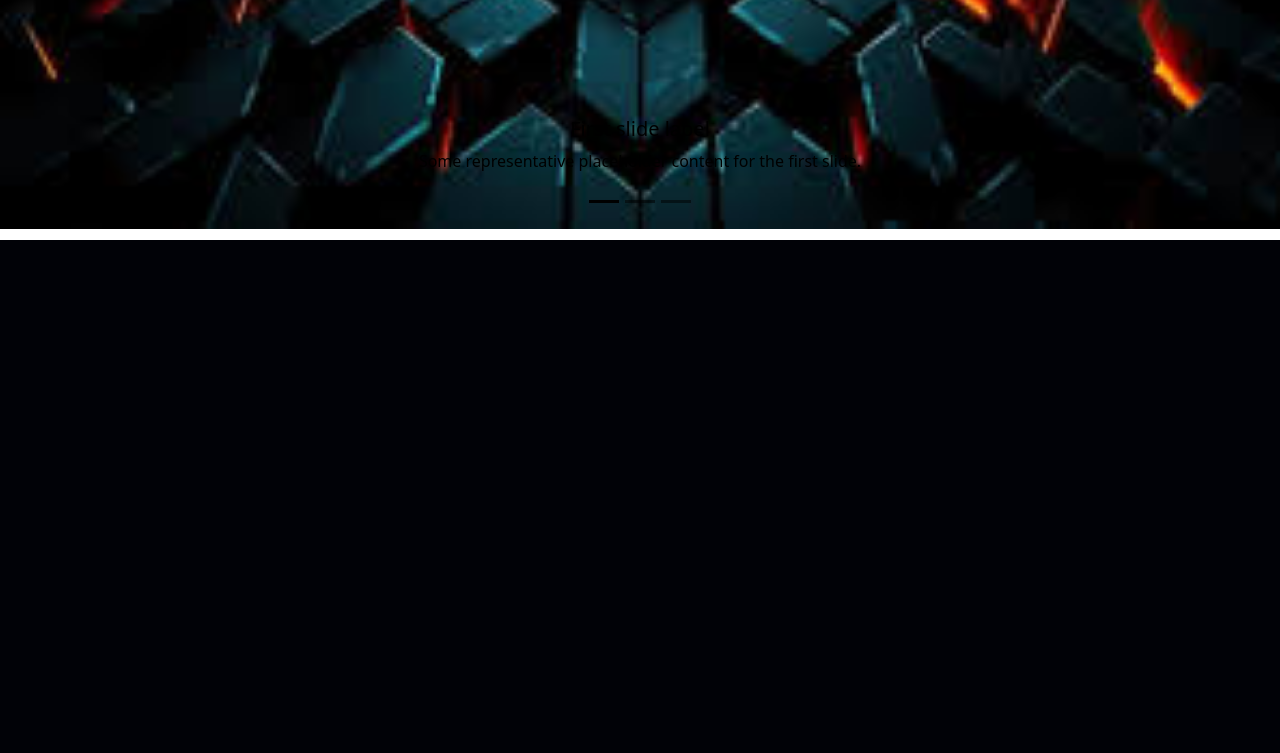
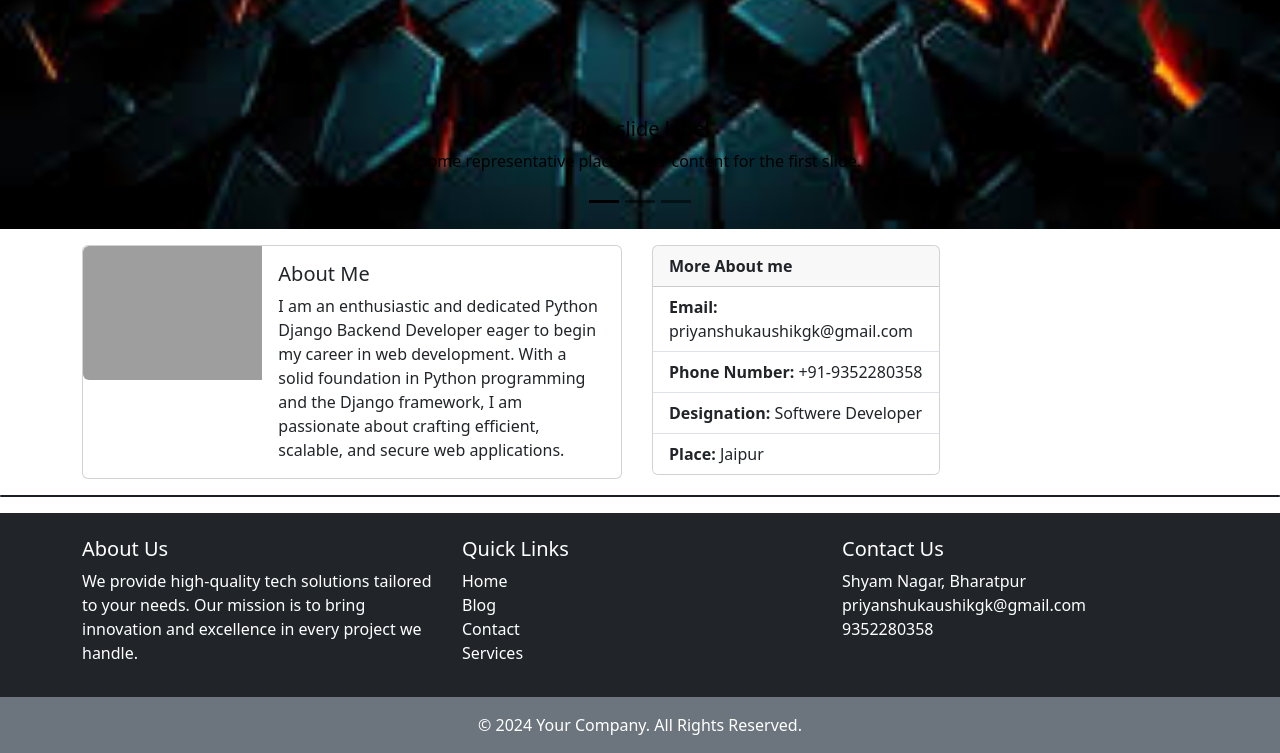
Before and after one commit to PriyanshuKaushikgk/django_project, a Django app: page / in a window 1280 px wide. Shown: the part 560-1313 px from the top of the page. Before the commit the page ends 800 px from the top, so only its background shows below. Run offline with Django 5.2, Linux system fonts and the light colour scheme; some libraries are stand-ins or nearby versions; grey boxes are pictures that could not be loaded.

Commit message:
update new thing

```diff
--- a/myapp/views.py
+++ b/myapp/views.py
@@ -4,10 +4,10 @@ from django.contrib.auth import authenticate,login,logout
 from django.contrib import messages
 from .models import Contact,Blogs
 # below import is done for sending mails(smtp)
-# from django.conf import settings
-# from django.core.mail import send_mail
-# from django.core import mail
-# from django.core.mail.message import EmailMessage
+from django.conf import settings
+from django.core.mail import send_mail
+from django.core import mail
+from django.core.mail.message import EmailMessage
 
 # Create your views here.
 def index(request):
@@ -28,12 +28,12 @@ def contact(request):
         query.save()
 
         # emails sending starts from here
-        # from_email =settings.EMAIL_HOST_USER
-        # connection=mail.get_connection()
-        # connection.open()
-        # email_message = mail.EmailMessage(f'Email from {fname}',f'UserEmail:{femail}\nUserPhoneNumber:{phone}\n\n\n QUERY: {desc}', from_email,['priyanshukaushi6919@gmail.com'],connection=connection)
-        # connection.send_message([email_message])
-        # connection.close()
+        from_email =settings.EMAIL_HOST_USER
+        connection=mail.get_connection()
+        connection.open()
+        email_message = mail.EmailMessage(f'Email from {fname}',f'UserEmail:{femail}\nUserPhoneNumber:{phone}\n\n\n QUERY: {desc}', from_email,['priyanshukaushi6919@gmail.com'],connection=connection)
+        connection.send_message([email_message])
+        connection.close()
 
         messages.info(request,"Thanks, For Reaching Us! We will get back You Soon.........")
         return redirect('/contact')
--- a/templates/base.html
+++ b/templates/base.html
@@ -5,6 +5,7 @@
     <meta name="viewport" content="width=device-width, initial-scale=1">
     <title>{% block title %}{% endblock title %}</title>
     <link href="https://cdn.jsdelivr.net/npm/bootstrap@5.3.3/dist/css/bootstrap.min.css" rel="stylesheet" integrity="sha384-QWTKZyjpPEjISv5WaRU9OFeRpok6YctnYmDr5pNlyT2bRjXh0JMhjY6hW+ALEwIH" crossorigin="anonymous">
+    <link href="https://cdn.jsdelivr.net/npm/bootstrap@5.3.0/dist/css/bootstrap.min.css" rel="stylesheet">
 
   </head>
   <body>
@@ -82,6 +83,41 @@
 
       {% endblock body %}
 
+        <footer class="bg-dark text-white pt-4">
+            <div class="container">
+                <div class="row">
+                    <!-- About Section -->
+                    <div class="col-md-4 mb-3">
+                        <h5>About Us</h5>
+                        <p>We provide high-quality tech solutions tailored to your needs. Our mission is to bring innovation and excellence in every project we handle.</p>
+                    </div>
+
+                    <!-- Links Section -->
+                    <div class="col-md-4 mb-3">
+                        <h5>Quick Links</h5>
+                        <ul class="list-unstyled">
+                            <li><a href="/" class="text-white text-decoration-none">Home</a></li>
+                            <li><a href="/blog" class="text-white text-decoration-none">Blog</a></li>
+                            <li><a href="/contact" class="text-white text-decoration-none">Contact</a></li>
+                            <li><a href="/service" class="text-white text-decoration-none">Services</a></li>
+                        </ul>
+                    </div>
+
+                    <!-- Contact Section -->
+                    <div class="col-md-4 mb-3">
+                        <h5>Contact Us</h5>
+                        <p>
+                            <i class="bi bi-geo-alt-fill"></i> Shyam Nagar, Bharatpur<br>
+                            <i class="bi bi-envelope-fill"></i> priyanshukaushikgk@gmail.com<br>
+                            <i class="bi bi-telephone-fill"></i>9352280358
+                        </p>
+                    </div>
+                </div>
+            </div>
+            <div class="bg-secondary text-center py-3">
+                <p class="mb-0">&copy; 2024 Your Company. All Rights Reserved.</p>
+            </div>
+        </footer>
 
 
 
@@ -90,5 +126,7 @@
 
 
     <script src="https://cdn.jsdelivr.net/npm/bootstrap@5.3.3/dist/js/bootstrap.bundle.min.js" integrity="sha384-YvpcrYf0tY3lHB60NNkmXc5s9fDVZLESaAA55NDzOxhy9GkcIdslK1eN7N6jIeHz" crossorigin="anonymous"></script>
+    <script src="https://cdn.jsdelivr.net/npm/bootstrap@5.3.0/dist/js/bootstrap.bundle.min.js"></script>
+    <script src="https://cdn.jsdelivr.net/npm/bootstrap-icons/font/bootstrap-icons.js"></script>
   </body>
 </html>
--- a/templates/index.html
+++ b/templates/index.html
@@ -42,4 +42,49 @@
       <span class="visually-hidden">Next</span>
     </button>
   </div>
+
+  <div class="container mt-3" >
+   <div class="row">
+    <div class="col-md-6">
+      <div class="card mb-3" style="max-width: 540px;">
+        <div class="row g-0">
+          <div class="col-md-4">
+            <img src="{% static 'image/pkimage.jpg' %}" class="img-fluid rounded-start" alt="...">
+          </div>
+          <div class="col-md-8">
+            <div class="card-body">
+              <h5 class="card-title">About Me</h5>
+              <p class="card-text">I am an enthusiastic and dedicated Python Django Backend Developer eager to begin my career in web development. With a solid foundation in Python programming and the Django framework, I am passionate about crafting efficient, scalable, and secure web applications.</p>
+              {% comment %} <p class="card-text"><small class="text-body-secondary">Last updated 3 mins ago</small></p> {% endcomment %}
+            </div>
+          </div>
+        </div>
+      </div>
+    </div>
+    <div class="col-md-6">
+      <div class="card" style="width: 18rem;">
+        <div class="card-header"><b>More About me</b></div>
+        <ul class="list-group list-group-flush">
+          <li class="list-group-item"><b>Email:</b> priyanshukaushikgk@gmail.com</li>
+          <li class="list-group-item"><b>Phone Number:</b> +91-9352280358</li>
+          <li class="list-group-item"><b>Designation:</b> Softwere Developer</li>
+          <li class="list-group-item"><b>Place:</b> Jaipur</li>
+        </ul>
+
+      </div>
+
+    </div>
+   </div>
+
+  </div>
+  <div class="card text-bg-dark mb-3" >
+
+
+
+
+
+
+  </div>
+
+
 {% endblock body %}
```
Also changed, not shown: LEARNDJAGNO_ARKCODE/settings.py (+13 -7 lines), templates/contact.html (+5 -2 lines), templates/hello.html (added, +49 -0 lines), db.sqlite3, 1 other file.
